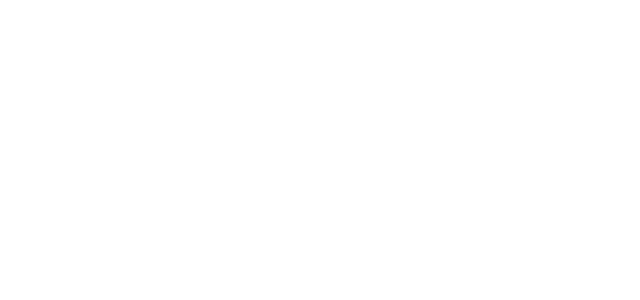
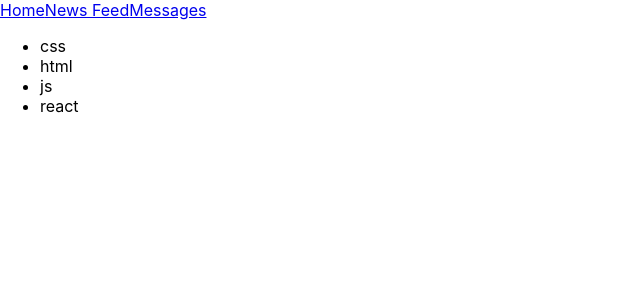
Before and after one commit to Kliapwnz/samuray, a React (Create React App) app: page / in a window 1280 px wide. Shown: the top 300 px of the page, without its empty margins (0-640 px from the left). Built offline with nearby package versions, Linux system fonts and the light colour scheme.

Commit message:
2 components

```diff
--- a/src/App.tsx
+++ b/src/App.tsx
@@ -3,11 +3,31 @@
 import './App.css';
 
 function App() {
-  return (
-    <div className="App">
-
-    </div>
-  );
+    return (
+        <div>
+            <Header/>
+            <Technologies/>
+        </div>
+    );
 }
 
+const Header = () => {
+    return (
+        <div>
+            <a href="#s">Home</a>
+            <a href="#s">News Feed</a>
+            <a href="#s">Messages</a>
+        </div>
+    )
+}
+const Technologies = () => {
+    return(
+        <ul>
+            <li>css</li>
+            <li>html</li>
+            <li>js</li>
+            <li>react</li>
+        </ul>
+    )
+}
 export default App;
```
